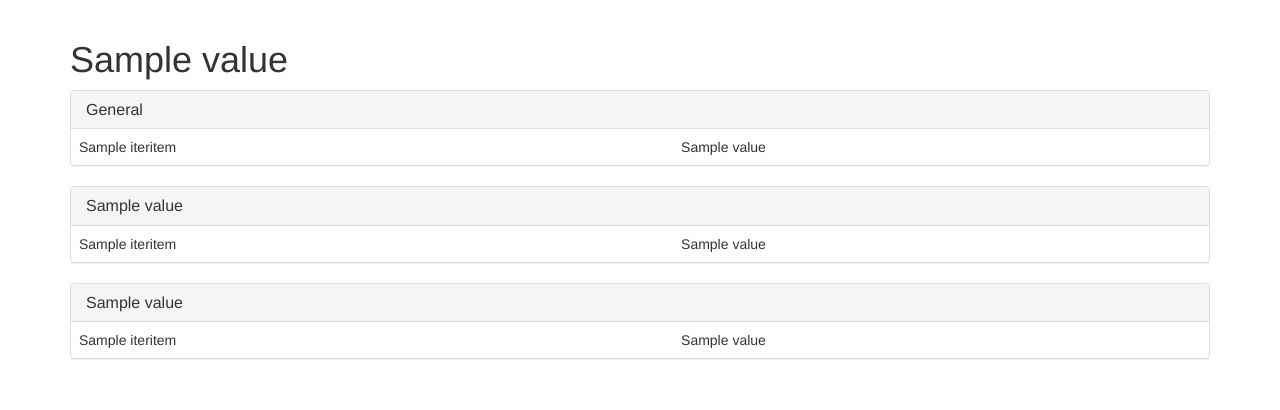
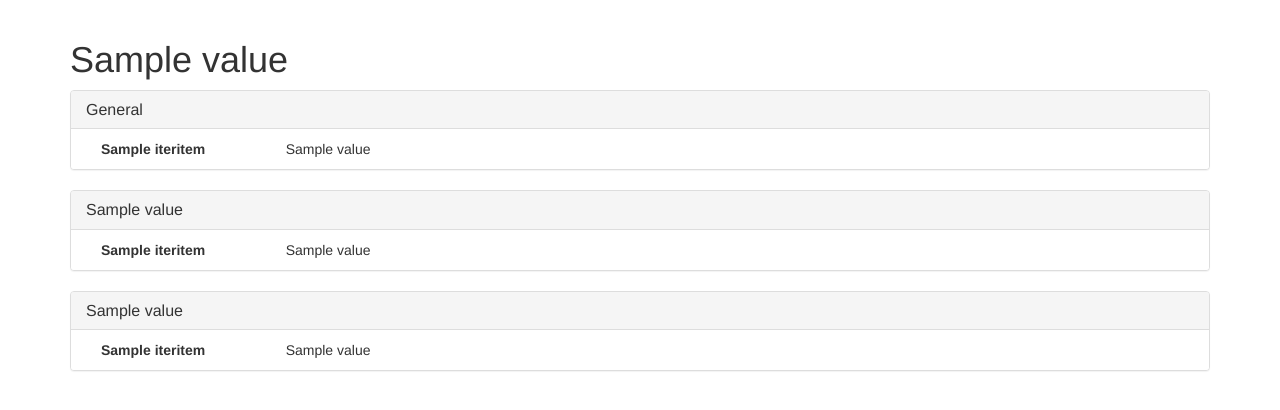
Before and after one commit to fabianfreyer/Studienfuehrer, a Flask app: template app/templates/uni.html in a window 1280 px wide. Shown: the part 52-462 px from the top of the page. Run offline with Flask 3, Linux system fonts and the light colour scheme; the template is opened without the code that fills it: most values are stand-ins (such as "Sample title", 1, 10 or a date in 2020); parts of the project's set-up code (start-up, migrations or seed data) failed here and were passed over; some libraries are stand-ins or nearby versions.

Commit message:
Update Field detail view

```diff
--- a/app/templates/fields.html
+++ b/app/templates/fields.html
@@ -13,19 +13,21 @@ Create some helper functions to show fields
 {% endmacro %}
 
 {% macro table(container) %}
-  <table class='table'>
+  <ul class="list-group">
     {% for field_name, field in container.fields.iteritems() %}
-    <tr>
-      <td>{{field_name}}</td>
-      <td>{{field.value}}</td>
-      {% if current_user.is_authenticated %}
-        <td class="pull-right">
-          <div class="btn-group">
-            {{ remove_button(field) }}
-          </div>
-        </td>
-      {% endif %}
-    </tr>
+    <li class="list-group-item clearfix">
+      <div class="col-sm-2"><strong>{{field_name}}</strong></div>
+      <div class="col-sm-9 clearfix">
+        {{field.value}}
+      </div>
+      <div class="col-sm-1">
+        <div class="btn-group pull-right">
+        {% if current_user.is_authenticated %}
+          {{ remove_button(field) }}
+        {% endif %}
+        </div>
+      </div>
+    </li>
     {% endfor %}
-  </table>
+  </ul>
 {% endmacro %}
```
